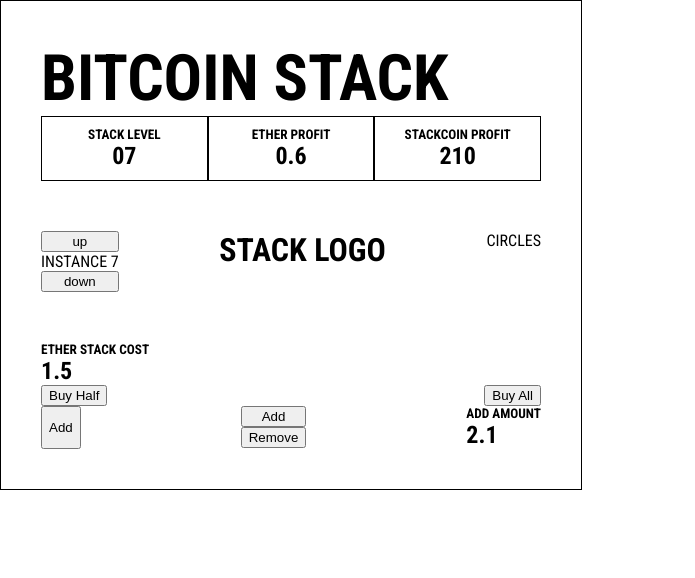
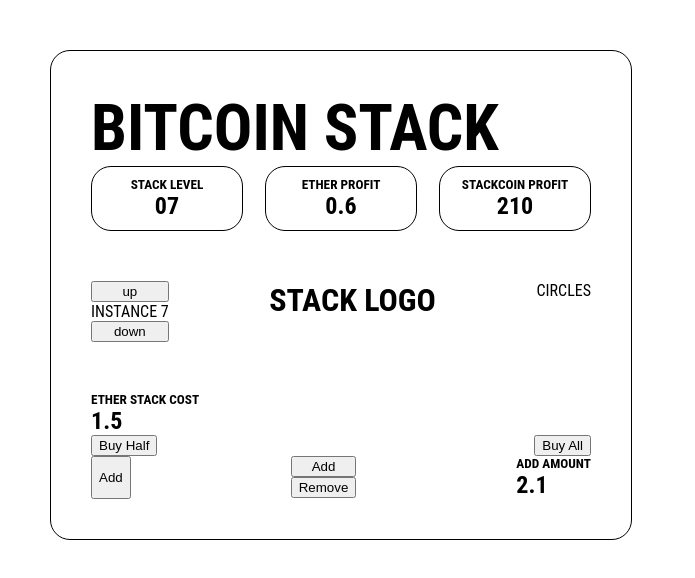
Before and after one commit to agjs/stackcoin-widget, a React (Create React App) app: page / in a window 1280 px wide. Shown: the top 578 px of the page, without its empty margins (0-695 px from the left). Built offline with nearby package versions, Linux system fonts and the light colour scheme.

Commit message:
4 files modified

```diff
--- a/components/StackWidget/index.jsx
+++ b/components/StackWidget/index.jsx
@@ -1,4 +1,7 @@
 import React from "react";
+
+import { UpArrow, DownArrow } from "@styled-icons/boxicons-regular";
+
 import "./style.scss";
 
 const StackWidgetButton = ({ label, onClick }) => {
--- a/components/StackWidget/style.scss
+++ b/components/StackWidget/style.scss
@@ -3,6 +3,8 @@
   border: 1px solid black;
   padding: 40px;
   text-transform: uppercase;
+  border-radius: var(--border-radius);
+  margin: 50px;
 
   &__stack-name {
     font-size: 4rem;
@@ -15,9 +17,10 @@
     align-items: center;
     text-align: center;
     &__item {
-      padding: 10px;
+      padding: 10px 0;
       border: 1px solid black;
       width: 30%;
+      border-radius: var(--border-radius);
     }
   }
 
--- a/src/style.css
+++ b/src/style.css
@@ -1,3 +1,7 @@
+:root {
+  --border-radius: 20px;
+}
+
 @import url("https://fonts.googleapis.com/css2?family=Roboto+Condensed:wght@300;400;700&display=swap");
 html,
 body {
```
Also changed, not shown: package.json (+6 -2 lines).
